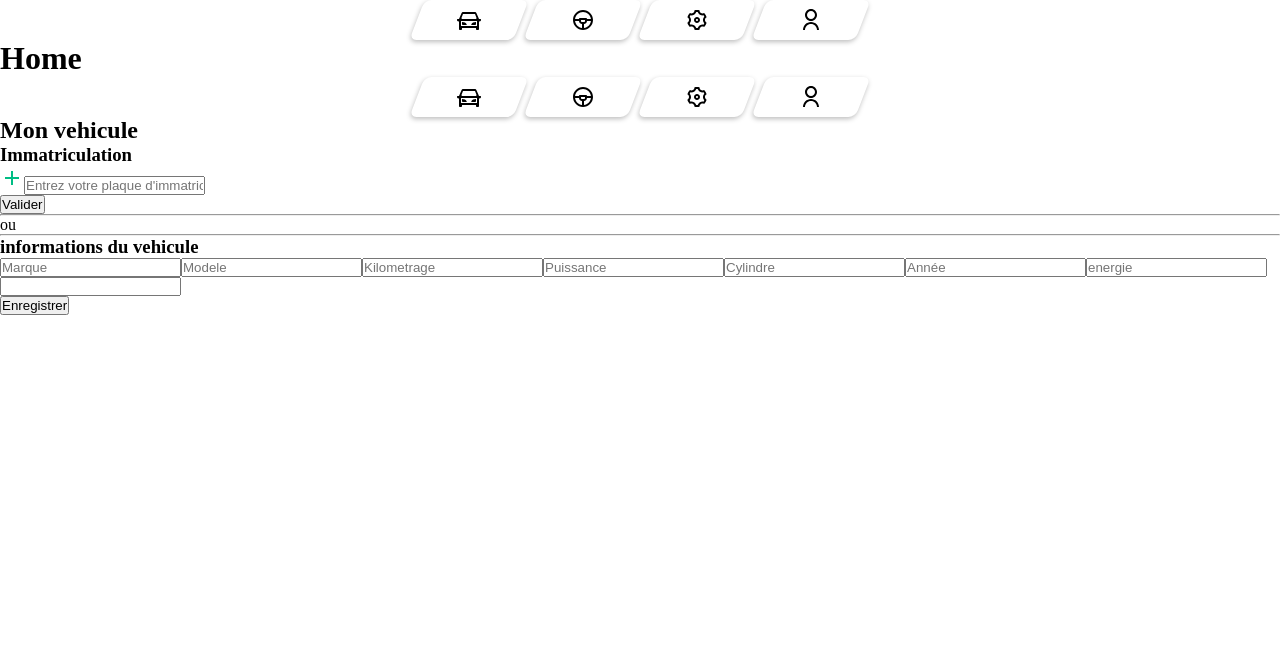
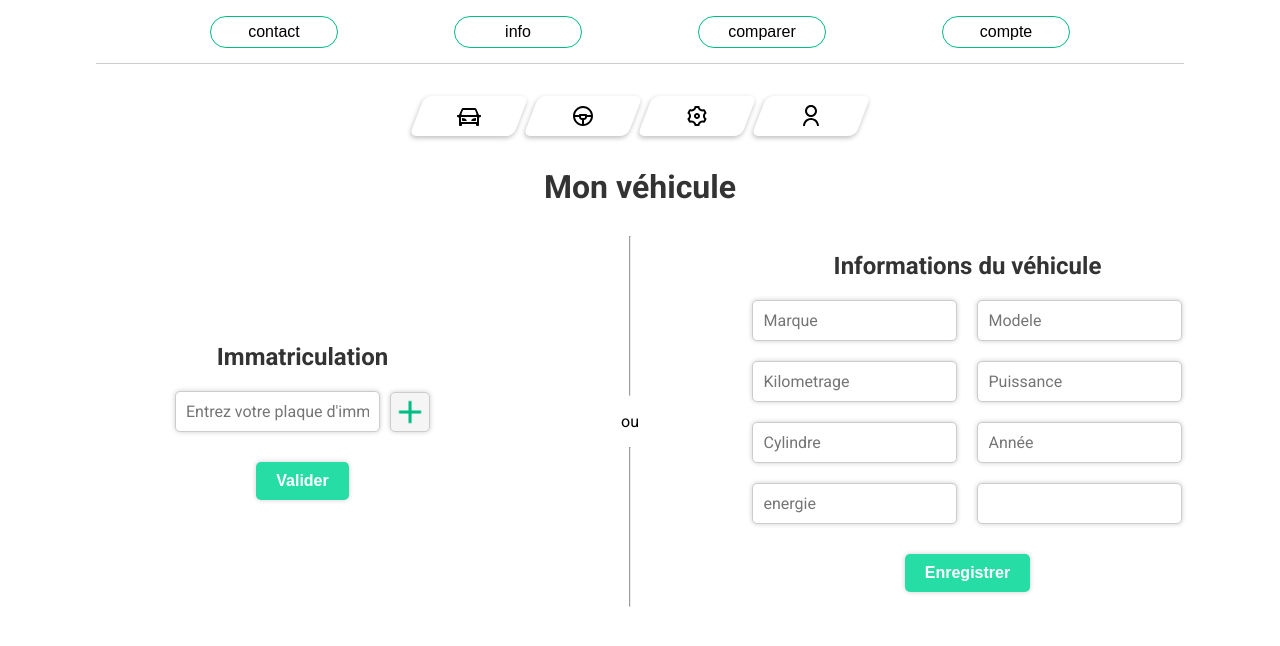
Before and after one commit to paulcnl/Drive-Insight, a React (Vite) app in the folder client/: page / in a window 1280 px wide. Shown: the top 646 px of the page. Built offline with nearby package versions, Linux system fonts and the light colour scheme; a web font is replaced by a local one.

Commit message:
add feature monVehicule

```diff
--- a/client/src/App.tsx
+++ b/client/src/App.tsx
@@ -1,6 +1,6 @@
 import { Outlet } from "react-router-dom";
 import "./App.css";
-import Header from "./components/FilAriane";
+import Header from "./components/Header";
 
 export default function App() {
   return (
--- a/client/src/components/FilAriane.css
+++ b/client/src/components/FilAriane.css
@@ -1,14 +1,8 @@
-/* ul,
-li {
-  list-style: none;
-} */
-
 .container-box {
   display: flex;
   flex-direction: column;
   height: 100%;
   width: 100%;
-  min-width: 480px;
   padding: 0 40px;
 }
 
@@ -18,6 +12,7 @@ li {
   height: 40px;
   justify-content: center;
   align-items: center;
+  margin: 2rem 0 2rem 0;
 }
 
 .fil-ariane__item {
@@ -45,7 +40,7 @@ li {
   transform: skew(21deg);
 }
 
-@media all and (max-width: 710px) {
+@media all and (max-width: 768px) {
   .fil-ariane {
     height: 30px;
     flex-wrap: wrap;
--- a/client/src/components/Matricule.css
+++ b/client/src/components/Matricule.css
@@ -1,21 +1,35 @@
-/* * {
+* {
   box-sizing: border-box;
   margin: 0;
   padding: 0;
 }
 .box-comparator {
   display: flex;
+  flex-direction: row;
+  align-items: center;
+  height: 100%;
+}
+
+@media screen and (max-width: 768px) {
+  .box-comparator {
+    flex-direction: column;
+  }
+}
+
+.box_immatriculation {
+  display: flex;
   flex-direction: column;
   align-items: center;
-  padding: 40px;
+  width: 50vw;
 }
 
-h2 {
+.h2_vehicule {
+  font-family: var(--font-family-texte);
+  text-align: center;
   font-size: 2rem;
   font-weight: bold;
-  margin-bottom: 60px;
+  margin-bottom: 30px;
   color: #333;
-  text-shadow: 1px 1px 2px rgba(0, 0, 0, 0.2);
 }
 
 .comparator_child {
@@ -25,25 +39,27 @@ h2 {
   margin-bottom: 20px;
 }
 
-h3 {
+.matricule_h3 {
+  font-family: var(--font-family-texte);
+  text-align: center;
   font-size: 1.5rem;
   margin-bottom: 10px;
   color: #333;
-  text-shadow: 1px 1px 2px rgba(0, 0, 0, 0.2);
 }
 
 .add_car {
   display: flex;
   flex-direction: row-reverse;
   justify-content: center;
-  width: 30px;
-  height: 40px;
+  align-items: center;
+  width: 0px;
+  height: 30;
   margin-right: 10px;
 }
 
 .add_item {
-  width: 30px;
-  height: 30px;
+  width: 40px;
+  height: 40px;
   cursor: pointer;
   border: 1px solid #ccc;
   border-radius: 5px;
@@ -51,17 +67,18 @@ h3 {
   box-shadow: 0 0 5px rgba(0, 0, 0, 0.2);
 }
 
-input[type="text"] {
+.matricule_input[type="text"] {
+  font-family: var(--font-family-texte);
   padding: 10px;
+  font-size: 16px;
+  margin: 10px;
   border: 1px solid #ccc;
   border-radius: 5px;
-  font-size: 16px;
-  margin-bottom: 10px;
-  color: #333;
+  box-shadow: 0 0 5px rgba(0, 0, 0, 0.2);
 }
 
 .matricule {
-  background-color: #00bd84;
+  background-color: var(--primary-color);
   color: #fff;
   padding: 10px 20px;
   border: none;
@@ -73,20 +90,46 @@ input[type="text"] {
 }
 
 .matricule:hover {
-  background-color: #416f61;
+  background-color: var(--primary-color);
 }
 
-.separator {
+.mat_separator {
   display: flex;
+  flex-direction: row;
   align-items: center;
-  margin: 20px 0;
+}
+.mat_separator hr {
+  width: 40vw;
+}
+.mat_separator p {
+  padding: 1rem;
+}
+@media screen and (min-width: 768px) {
+  .mat_separator {
+    display: flex;
+    flex-direction: column;
+    align-items: center;
+  }
+  .mat_separator hr {
+    display: flex;
+    flex-direction: column;
+    align-items: center;
+    height: 20vh;
+    width: 0px;
+  }
+  .mat_separator p {
+    padding: 1rem;
+    font-family: var(--font-family-texte);
+  }
 }
 
 .registred_info {
   display: flex;
   flex-direction: column;
   align-items: center;
-  margin-top: 20px;
+  margin: 10px;
+  width: 50vw;
+  justify-content: center;
 }
 
 .car_info {
@@ -97,10 +140,11 @@ input[type="text"] {
 }
 
 .car_info input[type="text"] {
+  font-family: var(--font-family-texte);
   margin: 10px;
   padding: 10px;
   border: 1px solid #ccc;
   border-radius: 5px;
   font-size: 16px;
   color: #333;
-} */
+}
--- a/client/src/components/Matricule.tsx
+++ b/client/src/components/Matricule.tsx
@@ -1,32 +1,45 @@
+import "./Matricule.css";
 import add_car from "../assets/images/add.png";
 
 export default function Matricule() {
   return (
+    <div>
+      <h2 className="h2_vehicule">Mon véhicule</h2>
       <div className="box-comparator">
-      <h2>Mon vehicule</h2>
+        <div className="box_immatriculation">
           <div className="comparator_child">
-        <h3>Immatriculation</h3>
+            <h3 className="matricule_h3">Immatriculation</h3>
             <div className="add_car">
               <img className="add_item" src={add_car} alt="" />
               <input
                 type="text"
                 placeholder="Entrez votre plaque d'immatriculation"
+                className="matricule_input"
               />
             </div>
           </div>
           <button className="matricule" type="submit">
             Valider
           </button>
-      <div className="separator">
+        </div>
+        <div className="mat_separator">
           <hr />
-        ou
+          <p>ou</p>
           <hr />
         </div>
         <div className="registred_info">
-        <h3 className="matricule_h3">informations du vehicule</h3>
+          <h3 className="matricule_h3">Informations du véhicule</h3>
           <div className="car_info">
-          <input className="matricule_input" type="text" placeholder="Marque" />
-          <input className="matricule_input" type="text" placeholder="Modele" />
+            <input
+              className="matricule_input"
+              type="text"
+              placeholder="Marque"
+            />
+            <input
+              className="matricule_input"
+              type="text"
+              placeholder="Modele"
+            />
             <input
               className="matricule_input"
               type="text"
@@ -42,7 +55,11 @@ export default function Matricule() {
               type="text"
               placeholder="Cylindre"
             />
-          <input className="matricule_input" type="text" placeholder="Année" />
+            <input
+              className="matricule_input"
+              type="text"
+              placeholder="Année"
+            />
             <input
               className="matricule_input"
               type="text"
@@ -55,5 +72,6 @@ export default function Matricule() {
           </button>
         </div>
       </div>
+    </div>
   );
 }
--- a/client/src/pages/Home/Home.tsx
+++ b/client/src/pages/Home/Home.tsx
@@ -4,7 +4,6 @@ import Matricule from "../../components/Matricule";
 function Home() {
   return (
     <>
-      <h1>Home</h1>
       <FilAriane />
       <Matricule />
     </>
```
Also changed, not shown: 1 other file (tests, documents, lock files or other folders). Lines whose indentation alone changed are shown as unchanged.
